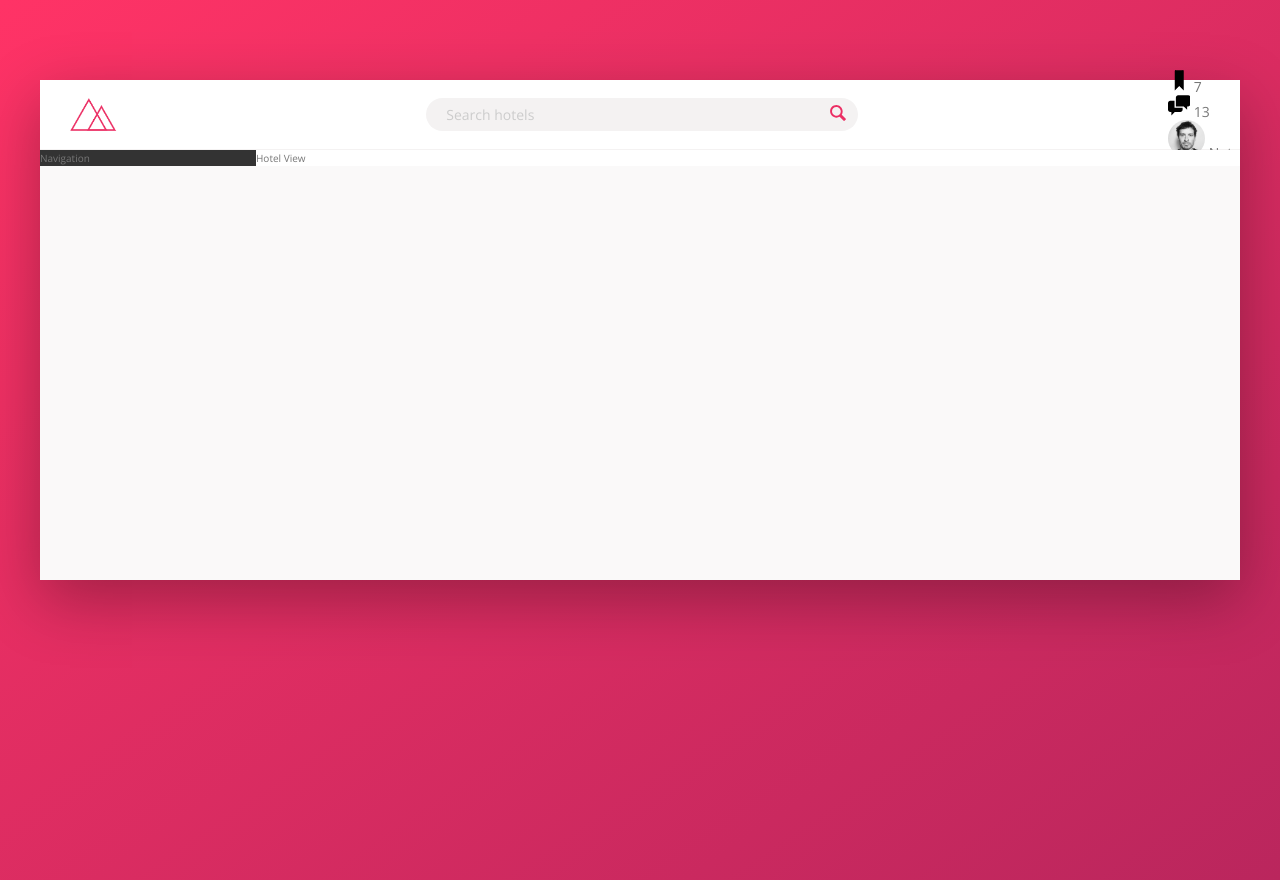
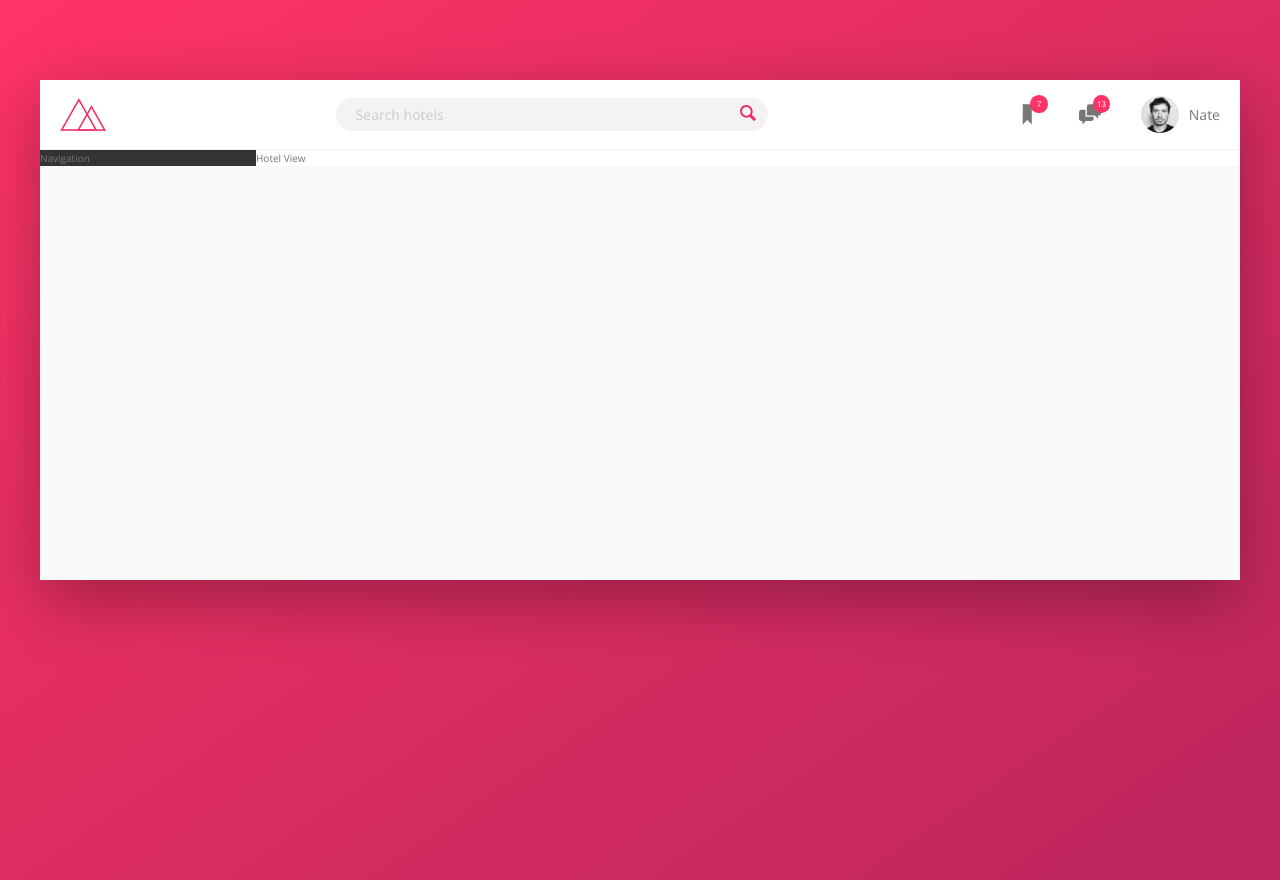
Before and after one commit to ndstephens/trillo, a website: page index.html in a window 1280 px wide. Drawn offline with nearby package versions, Linux system fonts and the light colour scheme.

Commit message:
Finishes header section

```diff
--- a/sass/_components.scss
+++ b/sass/_components.scss
@@ -1,7 +1,7 @@
 /*//?----------  LOGO  ----------*/
 .logo {
   height: 3.25rem;
-  margin-left: 3rem;
+  margin-left: 2rem;
 }
 
 /*//?----------  SEARCH  ----------*/
@@ -44,7 +44,6 @@
     /*//* move button (w/ icon) on top of the input field */
     position: relative;
     right: 1rem;
-    transition: all 0.1s;
 
     &:focus {
       outline: none;
@@ -64,25 +63,57 @@
 
 /*//?----------  USER NAVIGATION  ----------*/
 .user-nav {
+  /*//* have entire element vertically fill the 'header' parent */
+  align-self: stretch;
+
+  display: flex;
+  align-items: center;
+
+  /*//* all direct children (__icon-box(es) and __user) */
+  & > * {
+    padding: 0 2rem;
+    cursor: pointer;
+    /*//* needed so background-color will fill the space when hovered */
+    height: 100%;
+    /*//* vertically center the contained elements (__icon(s) and __user-photo/name) */
+    display: flex;
+    align-items: center;
+
+    &:hover {
+      background-color: var(--c-grey-light-2);
+    }
+  }
+
   &__icon-box {
+    position: relative;
   }
 
   &__icon {
     height: 2.25rem;
     width: 2.25rem;
+    fill: var(--c-grey-dark-2);
   }
 
   &__notification {
-  }
+    font-size: 0.8rem;
+    height: 1.75rem;
+    width: 1.75rem;
+    border-radius: 50%;
+    background-color: var(--c-primary-light);
+    color: #fff;
+    position: absolute;
+    top: 1.5rem;
+    right: 1.1rem;
 
-  &__user {
+    /*//* !!!!  FLEXBOX WILL ALSO WORK ON THE TEXT CONTENT WITHIN AN ELEMENT !!!! */
+    display: flex;
+    justify-content: center;
+    align-items: center;
   }
 
   &__user-photo {
     height: 3.75rem;
     border-radius: 50%;
-  }
-
-  &__user-name {
+    margin-right: 1rem;
   }
 }
```
Also changed, not shown: index.html (+2 -0 lines), css/style.css.
